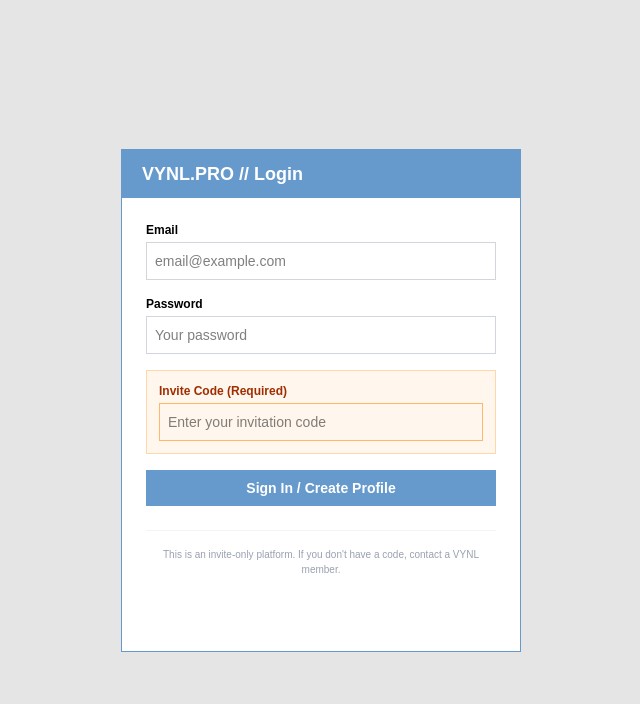
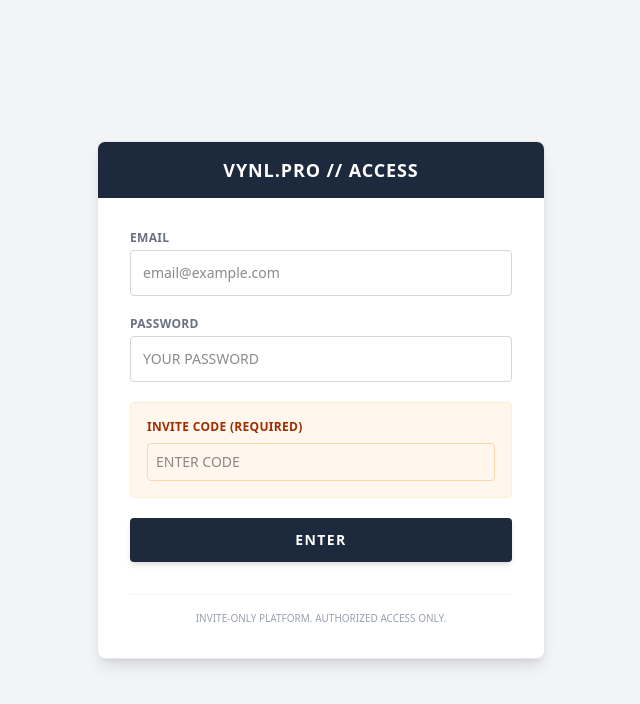
Before and after one commit to rlackeyseattle/vynl-pro, a Next.js app: page /login in a window 1280 px wide. Shown: the top 704 px of the page, without its empty margins (319-959 px from the left). Built offline with nearby package versions, Linux system fonts and the light colour scheme.

Commit message:
Implement Theme System and remove MySpace styles

```diff
--- a/app/[handle]/ProfileClient.tsx
+++ b/app/[handle]/ProfileClient.tsx
@@ -1,11 +1,11 @@
 "use client";
 
-import React from 'react';
-import '../styles/myspace.css';
+import React, { useMemo } from 'react';
 import DiscographyPlayer from '../../components/DiscographyPlayer';
 import discographyData from '../../lib/discography_data.json';
 import { signOut } from "next-auth/react";
 import { LogOut, User as UserIcon } from 'lucide-react';
+import { ThemeConfig, DEFAULT_THEME } from '../../types/theme';
 
 interface ProfileProps {
     profile: {
@@ -15,6 +15,7 @@
         avatarUrl: string | null;
         interests: string | null;
         gear: string | null;
+        themeConfig: string | null;
         user: {
             name: string | null;
         }
@@ -29,10 +30,46 @@
     const interests = profile.interests ? JSON.parse(profile.interests) : {};
     const gear = profile.gear ? JSON.parse(profile.gear) : [];
 
+    // Parse theme config or use default
+    const theme: ThemeConfig = useMemo(() => {
+        if (!profile.themeConfig) return DEFAULT_THEME;
+        try {
+            return JSON.parse(profile.themeConfig);
+        } catch (e) {
+            console.error("Failed to parse theme config", e);
+            return DEFAULT_THEME;
+        }
+    }, [profile.themeConfig]);
+
+    // Create CSS variables object
+    const themeStyles = {
+        '--theme-bg': theme.colors.background,
+        '--theme-container-bg': theme.colors.containerBg,
+        '--theme-primary': theme.colors.primary,
+        '--theme-text': theme.colors.text,
+        '--theme-accent': theme.colors.accent,
+        '--theme-border': theme.colors.border,
+        '--theme-font-heading': theme.fonts.heading,
+        '--theme-font-body': theme.fonts.body,
+        '--theme-radius': theme.layout.borderRadius,
+    } as React.CSSProperties;
+
     return (
-        <div className="bg-[#e5e5e5] min-h-screen py-10">
-            <div className="myspace-container">
-                <header className="myspace-header justify-between">
+        <div
+            className="min-h-screen py-10 transition-colors duration-200"
+            style={{
+                ...themeStyles,
+                backgroundColor: 'var(--theme-bg)',
+                color: 'var(--theme-text)',
+                fontFamily: 'var(--theme-font-body)'
+            }}
+        >
+            <div className="max-w-4xl mx-auto pb-12" style={{ backgroundColor: 'var(--theme-container-bg)' }}>
+                {/* Header */}
+                <header
+                    className="h-20 flex items-center justify-between px-5 text-xl font-bold text-white transition-colors"
+                    style={{ backgroundColor: 'var(--theme-primary)', fontFamily: 'var(--theme-font-heading)' }}
+                >
                     <span>VYNL.PRO // Artist Profile</span>
                     {sessionUser && (
                         <div className="flex items-center gap-4 text-xs font-normal">
@@ -47,68 +84,103 @@
                     )}
                 </header>
 
-                <div className="profile-layout">
+                <div className="flex flex-col md:flex-row p-5 gap-5">
                     {/* LEFT COLUMN */}
-                    <div className="left-col">
-                        <h1 className="text-xl font-bold mb-4">{profile.user.name || profile.handle}</h1>
+                    <div className="w-full md:w-[300px] shrink-0">
+                        <h1
+                            className="text-xl font-bold mb-4"
+                            style={{ fontFamily: 'var(--theme-font-heading)' }}
+                        >
+                            {profile.user.name || profile.handle}
+                        </h1>
 
-                        <div className="ms-box">
-                            <div className="ms-box-content">
+                        <div className="mb-4 border" style={{ borderColor: 'var(--theme-border)', borderRadius: 'var(--theme-radius)' }}>
+                            <div className="p-2">
                                 <img
                                     src={profile.avatarUrl || "/graphics/profile/main.jpg"}
                                     alt={profile.handle}
-                                    className="w-full border border-gray-300"
+                                    className="w-full border"
+                                    style={{ borderColor: 'var(--theme-border)' }}
                                 />
                             </div>
                         </div>
 
-                        <div className="contact-box">
-                            <h3>Contacting {profile.user.name || profile.handle}</h3>
-                            <div className="grid grid-cols-2 gap-2 text-[11px] mt-2">
-                                <span className="text-blue-800 font-bold cursor-pointer hover:underline">Send Message</span>
-                                <span className="text-blue-800 font-bold cursor-pointer hover:underline">Add to Friends</span>
-                                <span className="text-blue-800 font-bold cursor-pointer hover:underline">Forward to Friend</span>
-                                <span className="text-blue-800 font-bold cursor-pointer hover:underline">Add to Favorites</span>
+                        <div
+                            className="mb-5 p-2 border-2 bg-white/5"
+                            style={{ borderColor: 'var(--theme-primary)', borderRadius: 'var(--theme-radius)' }}
+                        >
+                            <h3
+                                className="mt-0 text-base font-bold border-b pb-1 mb-2"
+                                style={{ color: 'var(--theme-primary)', borderColor: 'var(--theme-border)' }}
+                            >
+                                Contacting {profile.user.name || profile.handle}
+                            </h3>
+                            <div className="grid grid-cols-2 gap-2 text-[11px]">
+                                {['Send Message', 'Add to Friends', 'Forward to Friend', 'Add to Favorites'].map(item => (
+                                    <span
+                                        key={item}
+                                        className="font-bold cursor-pointer hover:underline"
+                                        style={{ color: 'var(--theme-accent)' }}
+                                    >
+                                        {item}
+                                    </span>
+                                ))}
                             </div>
                         </div>
 
-                        <div className="ms-box">
-                            <div className="ms-box-title">{profile.user.name || profile.handle}'s Interests</div>
-                            <div className="ms-box-content text-xs space-y-2">
+                        <div className="mb-4 border" style={{ borderColor: 'var(--theme-border)', borderRadius: 'var(--theme-radius)' }}>
+                            <div
+                                className="px-2 py-1 font-bold text-sm text-white"
+                                style={{ backgroundColor: 'var(--theme-primary)', fontFamily: 'var(--theme-font-heading)' }}
+                            >
+                                {profile.user.name || profile.handle}'s Interests
+                            </div>
+                            <div className="p-2 text-xs space-y-2">
                                 {interests.general && <p><strong>General:</strong> {interests.general}</p>}
                                 {interests.music && <p><strong>Music:</strong> {interests.music}</p>}
                                 {interests.tech && <p><strong>Tech:</strong> {interests.tech}</p>}
                                 {!interests.general && !interests.music && !interests.tech && (
-                                    <p className="italic text-gray-500">No interests listed yet.</p>
+                                    <p className="italic opacity-70">No interests listed yet.</p>
                                 )}
                             </div>
                         </div>
                     </div>
 
                     {/* RIGHT COLUMN */}
-                    <div className="right-col">
-                        <div className="ms-box bg-[#fff]">
-                            <div className="ms-box-title">{profile.user.name || profile.handle}'s Discography</div>
-                            <div className="ms-box-content">
+                    <div className="flex-1">
+                        <div className="mb-4 border bg-white/5" style={{ borderColor: 'var(--theme-border)', borderRadius: 'var(--theme-radius)' }}>
+                            <div
+                                className="px-2 py-1 font-bold text-sm text-white"
+                                style={{ backgroundColor: 'var(--theme-primary)', fontFamily: 'var(--theme-font-heading)' }}
+                            >
+                                {profile.user.name || profile.handle}'s Discography
+                            </div>
+                            <div className="p-2">
                                 <DiscographyPlayer albums={discographyData.albums} />
                             </div>
                         </div>
 
-                        <div className="ms-box">
-                            <div className="ms-box-title">Top 8 Friends</div>
-                            <div className="ms-box-content">
-                                <div className="grid-top8">
+                        <div className="mb-4 border" style={{ borderColor: 'var(--theme-border)', borderRadius: 'var(--theme-radius)' }}>
+                            <div
+                                className="px-2 py-1 font-bold text-sm text-white"
+                                style={{ backgroundColor: 'var(--theme-primary)', fontFamily: 'var(--theme-font-heading)' }}
+                            >
+                                Top 8 Friends
+                            </div>
+                            <div className="p-2">
+                                <div className="grid grid-cols-4 gap-2 text-center">
                                     {[1, 2, 3, 4, 5, 6, 7, 8].map(i => (
-                                        <div key={i} className="friend-item">
+                                        <div key={i}>
                                             <img
                                                 src={`/graphics/friends/${i}.png`}
                                                 alt={`Friend ${i}`}
-                                                className="w-full aspect-square object-cover"
+                                                className="w-full aspect-square object-cover border mb-1"
+                                                style={{ borderColor: 'var(--theme-border)' }}
                                                 onError={(e) => {
                                                     (e.target as HTMLImageElement).src = 'https://via.placeholder.com/150?text=VYNL';
                                                 }}
                                             />
-                                            <span>Friend {i}</span>
+                                            <span className="text-[11px]" style={{ color: 'var(--theme-accent)' }}>Friend {i}</span>
                                         </div>
                                     ))}
                                 </div>
@@ -116,9 +188,14 @@
                         </div>
 
                         {gear.length > 0 && (
-                            <div className="ms-box">
-                                <div className="ms-box-title">Tech & Gear</div>
-                                <div className="ms-box-content text-xs">
+                            <div className="mb-4 border" style={{ borderColor: 'var(--theme-border)', borderRadius: 'var(--theme-radius)' }}>
+                                <div
+                                    className="px-2 py-1 font-bold text-sm text-white"
+                                    style={{ backgroundColor: 'var(--theme-primary)', fontFamily: 'var(--theme-font-heading)' }}
+                                >
+                                    Tech & Gear
+                                </div>
+                                <div className="p-2 text-xs">
                                     <ul className="list-disc list-inside space-y-1">
                                         {gear.map((item: string, idx: number) => (
                                             <li key={idx}>{item}</li>
@@ -128,9 +205,14 @@
                             </div>
                         )}
 
-                        <div className="ms-box">
-                            <div className="ms-box-title">Blurbs</div>
-                            <div className="ms-box-content text-sm italic py-4">
+                        <div className="mb-4 border" style={{ borderColor: 'var(--theme-border)', borderRadius: 'var(--theme-radius)' }}>
+                            <div
+                                className="px-2 py-1 font-bold text-sm text-white"
+                                style={{ backgroundColor: 'var(--theme-primary)', fontFamily: 'var(--theme-font-heading)' }}
+                            >
+                                Blurbs
+                            </div>
+                            <div className="p-4 text-sm italic">
                                 {profile.bio || "This user hasn't added a bio yet."}
                             </div>
                         </div>
--- a/app/login/page.tsx
+++ b/app/login/page.tsx
@@ -3,7 +3,6 @@
 import React, { useState } from 'react';
 import { signIn } from "next-auth/react";
 import { useRouter } from "next/navigation";
-import '../styles/myspace.css';
 
 export default function LoginPage() {
     const [email, setEmail] = useState('');
@@ -31,20 +30,20 @@
     };
 
     return (
-        <div className="bg-[#e5e5e5] min-h-screen flex items-center justify-center font-sans">
-            <div className="myspace-container w-[400px] border border-[#6699cc]">
-                <header className="myspace-header !h-12 !text-lg">
-                    VYNL.PRO // Login
+        <div className="bg-gray-100 min-h-screen flex items-center justify-center font-sans">
+            <div className="w-full max-w-md bg-white shadow-lg rounded-lg overflow-hidden border border-gray-200">
+                <header className="bg-slate-800 text-white h-14 flex items-center justify-center text-lg font-bold tracking-wider">
+                    VYNL.PRO // ACCESS
                 </header>
 
-                <div className="p-6 bg-white">
-                    <form onSubmit={handleSubmit} className="space-y-4">
+                <div className="p-8">
+                    <form onSubmit={handleSubmit} className="space-y-5">
                         <div>
-                            <label htmlFor="email" className="block text-xs font-bold mb-1">Email</label>
+                            <label htmlFor="email" className="block text-xs font-bold mb-1 uppercase tracking-wide text-gray-500">Email</label>
                             <input
                                 id="email"
                                 type="email"
-                                className="w-full border border-gray-300 p-2 text-sm"
+                                className="w-full border border-gray-300 rounded p-3 text-sm focus:outline-none focus:ring-2 focus:ring-slate-500"
                                 value={email}
                                 onChange={(e) => setEmail(e.target.value)}
                                 required
@@ -52,41 +51,41 @@
                             />
                         </div>
                         <div>
-                            <label htmlFor="password" className="block text-xs font-bold mb-1">Password</label>
+                            <label htmlFor="password" className="block text-xs font-bold mb-1 uppercase tracking-wide text-gray-500">Password</label>
                             <input
                                 id="password"
                                 type="password"
-                                className="w-full border border-gray-300 p-2 text-sm"
+                                className="w-full border border-gray-300 rounded p-3 text-sm focus:outline-none focus:ring-2 focus:ring-slate-500"
                                 value={password}
                                 onChange={(e) => setPassword(e.target.value)}
                                 required
-                                placeholder="Your password"
+                                placeholder="YOUR PASSWORD"
                             />
                         </div>
-                        <div className="bg-orange-50 p-3 border border-orange-200">
-                            <label className="block text-xs font-bold mb-1 text-orange-800">Invite Code (Required)</label>
+                        <div className="bg-orange-50 p-4 rounded border border-orange-100">
+                            <label className="block text-xs font-bold mb-2 text-orange-800 uppercase tracking-wide">Invite Code (Required)</label>
                             <input
                                 type="text"
-                                className="w-full border border-orange-300 p-2 text-sm"
+                                className="w-full border border-orange-200 rounded p-2 text-sm focus:outline-none focus:ring-2 focus:ring-orange-300"
                                 value={inviteCode}
                                 onChange={(e) => setInviteCode(e.target.value)}
                                 required
-                                placeholder="Enter your invitation code"
+                                placeholder="ENTER CODE"
                             />
                         </div>
 
-                        {error && <p className="text-red-600 text-[11px] font-bold">{error}</p>}
+                        {error && <p className="text-red-600 text-xs font-bold bg-red-50 p-2 rounded">{error}</p>}
 
                         <button
                             type="submit"
-                            className="w-full bg-[#6699cc] text-white font-bold py-2 text-sm hover:bg-[#5588bb]"
+                            className="w-full bg-slate-800 text-white font-bold py-3 text-sm rounded hover:bg-slate-700 transition-colors uppercase tracking-widest shadow-md"
                         >
-                            Sign In / Create Profile
+                            Enter
                         </button>
                     </form>
 
-                    <div className="mt-6 pt-4 border-t border-gray-100 text-[10px] text-gray-400 text-center">
-                        This is an invite-only platform. If you don't have a code, contact a VYNL member.
+                    <div className="mt-8 pt-4 border-t border-gray-100 text-[10px] text-gray-400 text-center">
+                        INVITE-ONLY PLATFORM. AUTHORIZED ACCESS ONLY.
                     </div>
                 </div>
             </div>
--- a/app/styles/myspace.css
+++ /dev/null
@@ -1,133 +0,0 @@
-/* MySpace Nostalgia - Modern Implementation */
-:root {
-    --myspace-blue: #6699cc;
-    --myspace-orange: #ff6600;
-    --myspace-bg: #e5e5e5;
-    --myspace-border: #6699cc;
-    --myspace-text: #000000;
-    --myspace-link: #003366;
-}
-
-.myspace-container {
-    max-width: 800px;
-    margin: 0 auto;
-    background: #fff;
-    font-family: Arial, Helvetica, sans-serif;
-    color: var(--myspace-text);
-    padding-bottom: 50px;
-}
-
-.myspace-header {
-    height: 80px;
-    background-color: var(--myspace-blue);
-    color: #fff;
-    display: flex;
-    align-items: center;
-    padding: 0 20px;
-    font-size: 24px;
-    font-weight: bold;
-}
-
-.profile-layout {
-    display: flex;
-    padding: 20px;
-    gap: 20px;
-}
-
-.left-col {
-    width: 300px;
-}
-
-.right-col {
-    flex: 1;
-}
-
-/* Classic MySpace Boxes */
-.ms-box {
-    border: 1px solid var(--myspace-border);
-    margin-bottom: 15px;
-}
-
-.ms-box-title {
-    background-color: var(--myspace-blue);
-    color: #fff;
-    padding: 3px 10px;
-    font-weight: bold;
-    font-size: 14px;
-}
-
-.ms-box-content {
-    padding: 10px;
-}
-
-.contact-box {
-    background-color: #fff;
-    border: 2px solid var(--myspace-blue);
-    padding: 10px;
-    margin-bottom: 20px;
-}
-
-.contact-box h3 {
-    color: var(--myspace-blue);
-    margin-top: 0;
-    font-size: 16px;
-    border-bottom: 1px solid #ccc;
-    padding-bottom: 5px;
-}
-
-.grid-top8 {
-    display: grid;
-    grid-template-columns: repeat(4, 1fr);
-    gap: 10px;
-    text-align: center;
-}
-
-.friend-item img {
-    width: 100%;
-    aspect-ratio: 1;
-    object-fit: cover;
-    border: 1px solid #ccc;
-}
-
-.friend-item span {
-    font-size: 11px;
-    color: var(--myspace-link);
-}
-
-/* Music Player Styling */
-.ms-player {
-    background: #333;
-    color: #fff;
-    padding: 15px;
-    margin-bottom: 20px;
-    border-radius: 4px;
-}
-
-.player-header {
-    display: flex;
-    justify-content: space-between;
-    border-bottom: 1px solid #444;
-    padding-bottom: 10px;
-    margin-bottom: 15px;
-}
-
-.track-list {
-    max-height: 200px;
-    overflow-y: auto;
-    font-size: 13px;
-}
-
-.track-item {
-    padding: 5px;
-    cursor: pointer;
-    border-bottom: 1px solid #444;
-}
-
-.track-item:hover {
-    background: #444;
-}
-
-.track-item.active {
-    color: var(--myspace-orange);
-    background: #444;
-}
--- /dev/null
+++ b/types/theme.ts
@@ -0,0 +1,68 @@
+export interface ThemeColors {
+    background: string;
+    containerBg: string;
+    primary: string;
+    text: string;
+    accent: string;
+    border: string;
+}
+
+export interface ThemeFonts {
+    heading: string;
+    body: string;
+}
+
+export interface ThemeLayout {
+    density: 'compact' | 'comfortable' | 'spacious';
+    borderRadius: string;
+}
+
+export interface ThemeConfig {
+    id: string;
+    name: string;
+    colors: ThemeColors;
+    fonts: ThemeFonts;
+    layout: ThemeLayout;
+}
+
+export const DEFAULT_THEME: ThemeConfig = {
+    id: 'modern-dark',
+    name: 'Modern Dark',
+    colors: {
+        background: '#121212',
+        containerBg: '#1e1e1e',
+        primary: '#bb86fc',
+        text: '#e0e0e0',
+        accent: '#03dac6',
+        border: '#333333'
+    },
+    fonts: {
+        heading: 'Inter, sans-serif',
+        body: 'Inter, sans-serif'
+    },
+    layout: {
+        density: 'comfortable',
+        borderRadius: '8px'
+    }
+};
+
+export const RETRO_THEME: ThemeConfig = {
+    id: 'retro-myspace',
+    name: 'Retro Social',
+    colors: {
+        background: '#e5e5e5',
+        containerBg: '#ffffff',
+        primary: '#6699cc',
+        text: '#000000',
+        accent: '#ff6600',
+        border: '#6699cc'
+    },
+    fonts: {
+        heading: 'Arial, Helvetica, sans-serif',
+        body: 'Arial, Helvetica, sans-serif'
+    },
+    layout: {
+        density: 'compact',
+        borderRadius: '0px'
+    }
+};
```
Also changed, not shown: prisma/seed.ts (+20 -0 lines), 2 other files (tests, documents, lock files or other folders).
